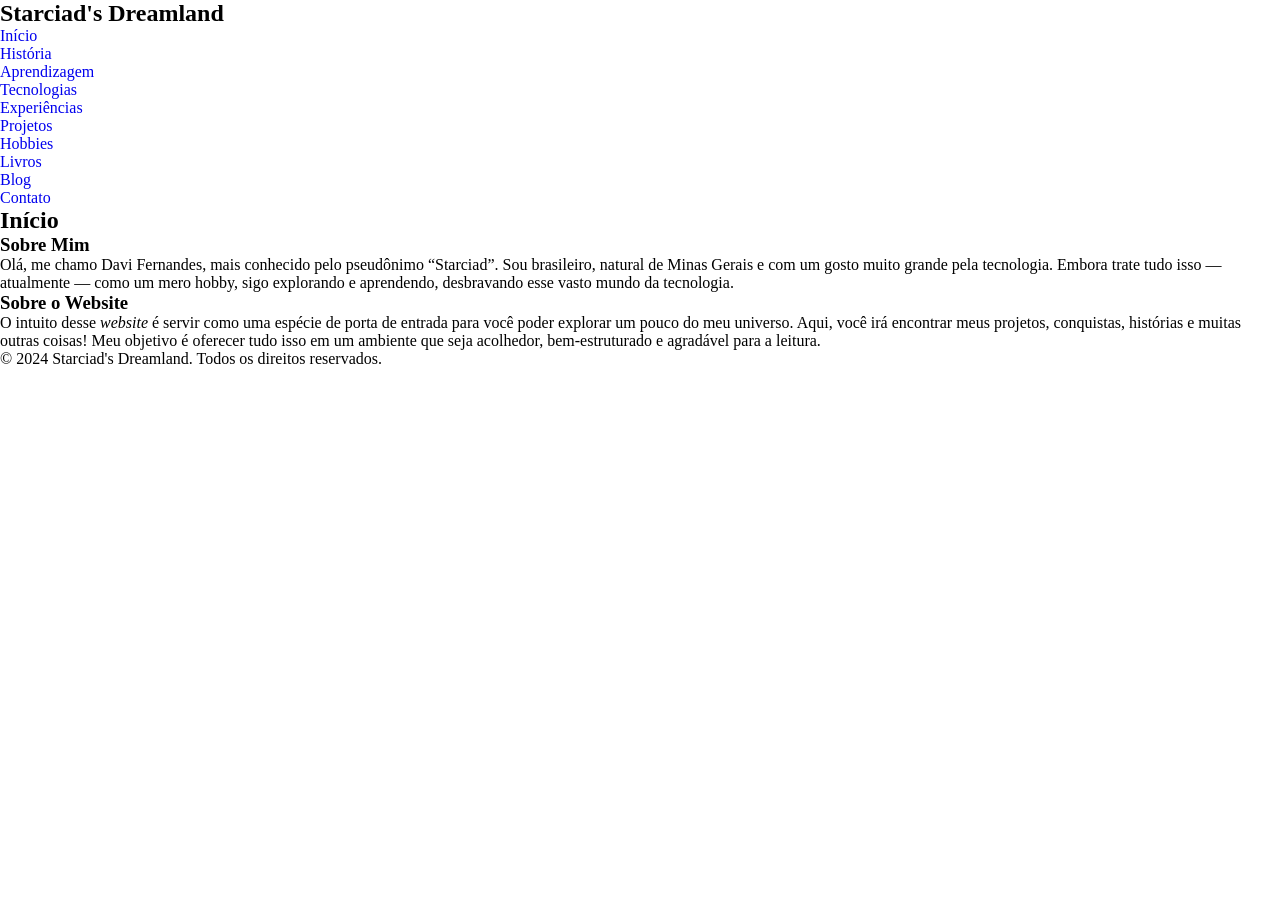
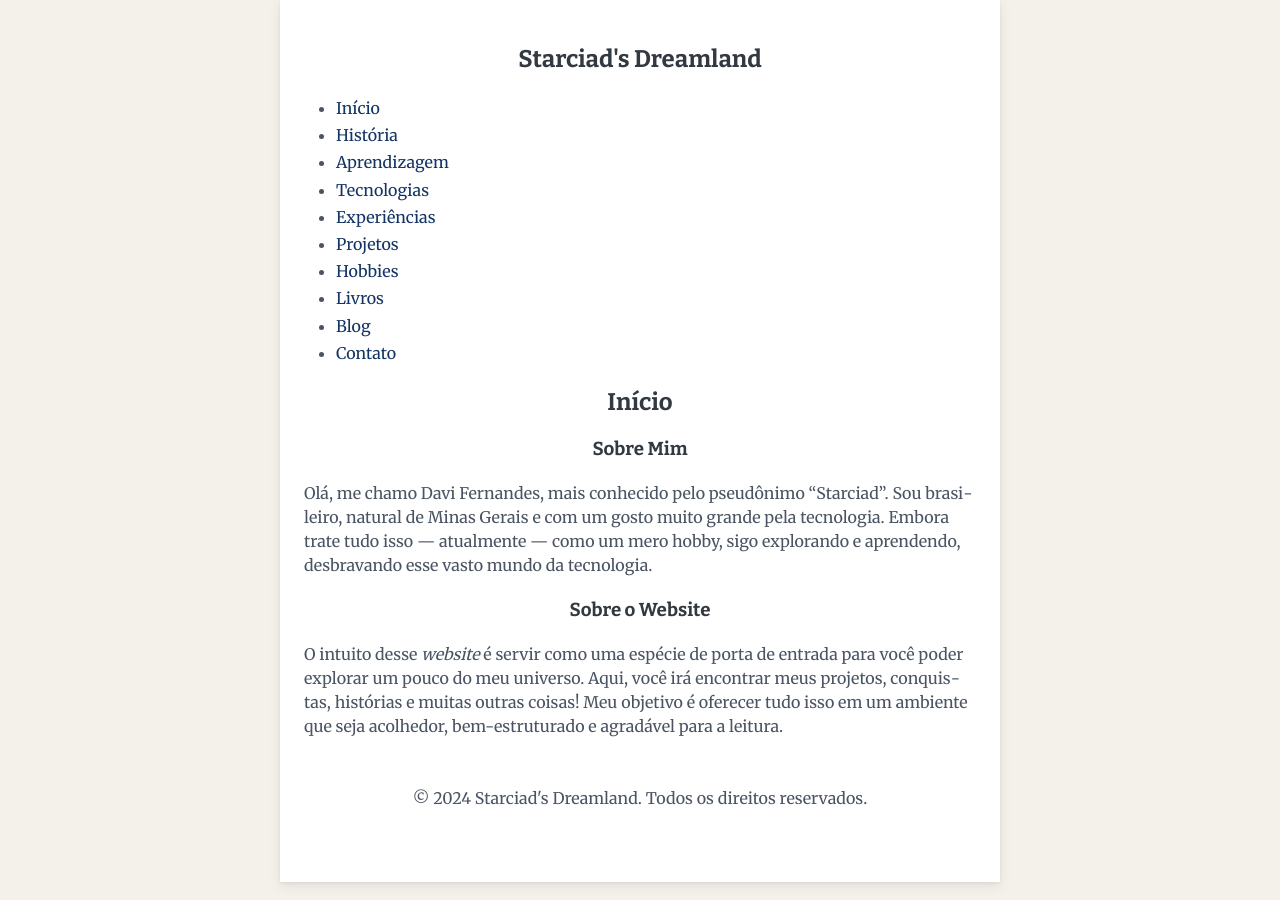
Before and after one commit to Starciad/starciad.github.io, a Jekyll site: the page built from pages/index.md, in a window 1280 px wide. Built offline with Jekyll 4.4.1, drawn with Linux system fonts in a browser that asks for light colours.

Commit message:
feat: add styling.

```diff
--- a/_layouts/default.html
+++ b/_layouts/default.html
@@ -23,8 +23,8 @@
 </head>
 
 <body>
-    <div>
-        <header>
+    <div class="app-container">
+        <header class="app-header">
             <section>
                 <h1>Starciad's Dreamland</h1>
             </section>
@@ -35,14 +35,14 @@
             </section>
         </header>
 
-        <main>
+        <main class="app-main">
             <!-- PAGE CONTENT -->
             <section>
                 {{ content }}
             </section>
         </main>
 
-        <footer>
+        <footer class="app-footer">
             <p>&copy; 2024 Starciad's Dreamland. Todos os direitos reservados.</p>
         </footer>
     </div>
--- /dev/null
+++ b/_sass/application.scss
@@ -0,0 +1,35 @@
+.app-container {
+    width: 100%;
+    min-height: 100%;
+    max-width: 720px;
+
+    background: #FFFFFF;
+
+    box-shadow:
+        0 4px 12px rgba(0, 0, 0, 0.08),
+        0 1px 3px rgba(0, 0, 0, 0.06);
+
+    padding: 1.5rem;
+}
+
+.app-header {
+    width: 100%;
+    height: auto;
+}
+
+.app-main {
+    width: 100%;
+    height: auto;
+}
+
+.app-footer {
+    width: 100%;
+    height: auto;
+    padding: 2rem 0;
+    color: var(--color-text-soft);
+}
+
+.app-footer p {
+    text-align: center;
+    text-indent: 0cm;
+}
--- /dev/null
+++ b/_sass/elements.scss
@@ -0,0 +1,70 @@
+html {
+    font-size: 16px;
+}
+
+body {
+    display: flex;
+
+    background: var(--color-bg);
+    color: var(--color-text);
+    font-family: var(--font-body);
+    line-height: 1.7;
+    font-weight: 400;
+
+    justify-content: center;
+    background: #F4F1EA;
+}
+
+h1,
+h2,
+h3,
+h4,
+h5,
+h6 {
+    font-family: var(--font-title);
+    color: var(--color-text);
+    line-height: 1.2;
+    font-weight: 700;
+    margin-top: 1.32rem;
+    margin-bottom: 1.32rem;
+
+    text-align: center;
+}
+
+p {
+    hyphens: auto;
+    line-height: 1.5;
+    margin: 0 0 1rem 0;
+    color: var(--color-text-soft);
+}
+
+a {
+    color: var(--color-accent);
+    text-decoration: none;
+    transition: .2s;
+}
+
+a:hover {
+    color: var(--color-accent-hover);
+}
+
+section,
+article {
+    border-color: var(--color-border);
+}
+
+time,
+small,
+figcaption {
+    color: var(--color-text-soft);
+}
+
+time {
+    font-weight: bolder;
+}
+
+ul {
+    margin: 0 0 1rem 2rem;
+    padding: 0;
+    color: var(--color-text-soft);
+}
--- /dev/null
+++ b/_sass/variables.scss
@@ -0,0 +1,12 @@
+:root {
+    --color-bg: #ffffff;
+    --color-text: #333941;
+    --color-text-soft: #4a5462;
+    --color-accent: #143464;
+    --color-accent-hover: #285cc4;
+    --color-border: #d9d3c8;
+    --color-button-bg: #59c135;
+
+    --font-title: 'Bitter', serif;
+    --font-body: 'Merriweather', serif;
+}
--- a/assets/styles/styles.scss
+++ b/assets/styles/styles.scss
@@ -4,3 +4,6 @@
 /* Styles */
 @import "defaults";
 @import "fonts";
+@import "variables";
+@import "elements";
+@import "application";
```
